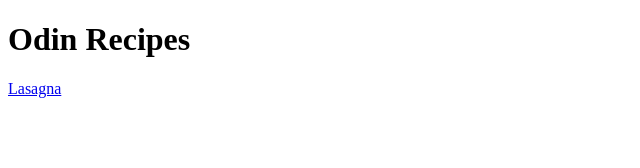
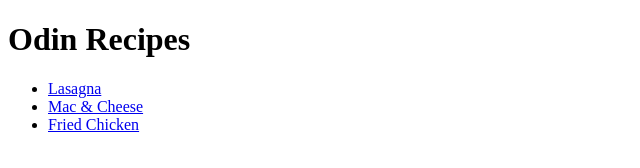
Before and after one commit to MoeDia/odin-recipes, a plain HTML site: page index.html in a window 1280 px wide. Shown: the whole page, without its empty margins (0-640 px from the left). Drawn offline with Linux system fonts and the light colour scheme.

```diff
--- a/index.html
+++ b/index.html
@@ -8,6 +8,10 @@
     </head>
     <body>
         <h1>Odin Recipes</h1>
-        <a href="./recipes/lasagna.html">Lasagna</a>
+        <ul>
+        <li><a href="./recipes/lasagna.html">Lasagna</a></li>
+        <li><a href="./recipes/mac-and-cheese.html">Mac & Cheese</a></li>
+        <li><a href="./recipes/fried-chicken.html">Fried Chicken</a></li>
+        </ul>
     </body>
 </html>
```
Also changed, not shown: recipes/fried-chicken.html (+1 -1 lines), recipes/lasagna.html (+1 -1 lines), recipes/mac-and-cheese.html (+1 -1 lines).
